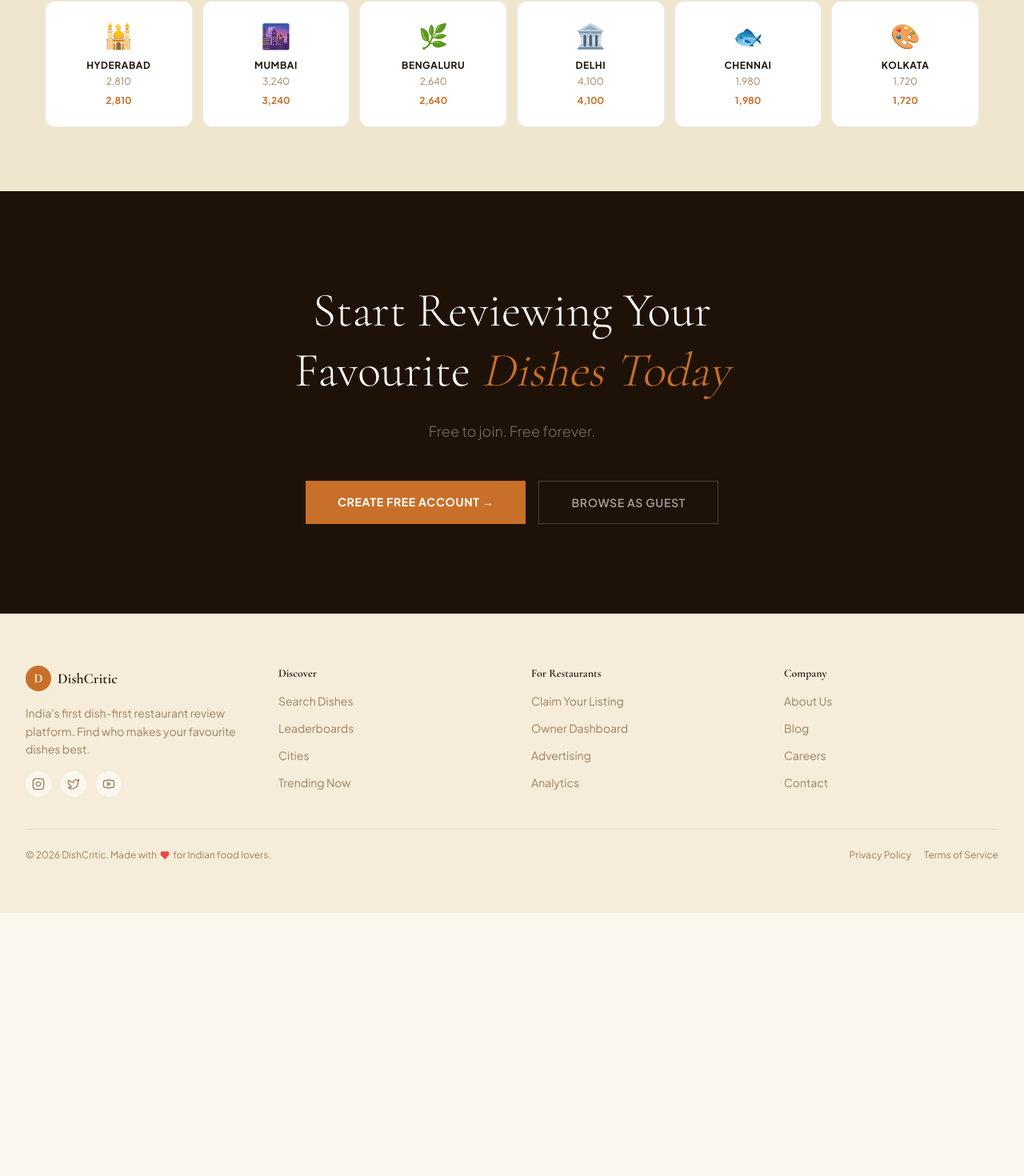
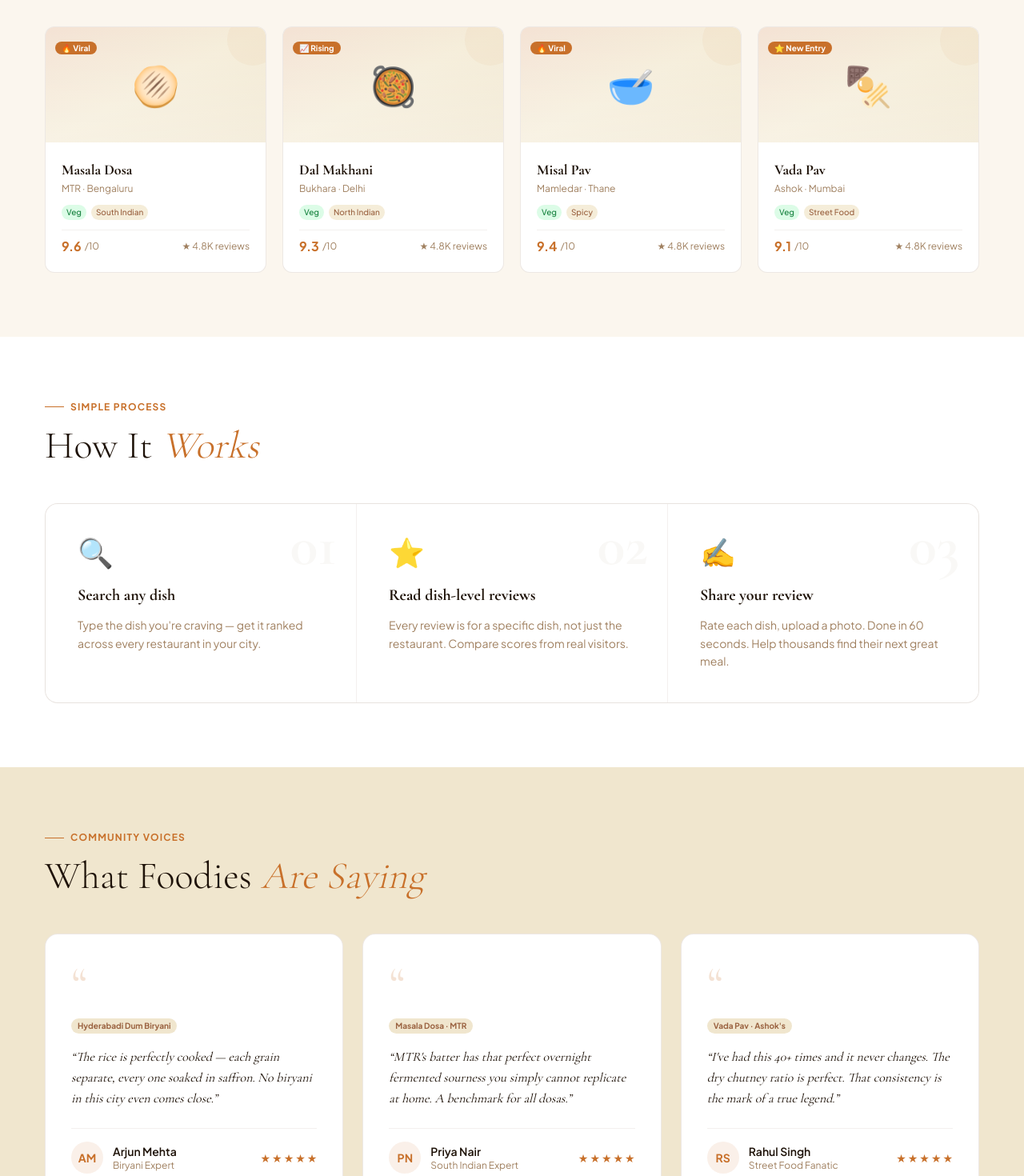
Before and after one commit to manojgarlapati19/dishcritic-web, a Next.js app: page / in a window 1280 px wide. Shown: the part 2079-3549 px from the top of the page at 80% size. Before the commit the page ends 3220 px from the top, so only its background shows below. Built offline with nearby package versions, Linux system fonts and the light colour scheme; no server answers.

Commit message:
Add missing homepage sections

```diff
--- a/app/page.tsx
+++ b/app/page.tsx
@@ -129,6 +129,143 @@ export default function HomePage() {
         </div>
       </section>
 
+      {/* TRENDING */}
+      <section className="px-14 py-20">
+        <div className="max-w-7xl mx-auto">
+          <div className="text-xs font-bold tracking-widest uppercase text-[#C8702A] mb-4 flex items-center gap-2">
+            <span className="w-6 h-px bg-[#C8702A]"></span>
+            Blowing up right now
+          </div>
+          <h2 className="font-serif text-5xl font-light text-[#1E1208] mb-12">
+            Trending Dishes <em className="text-[#C8702A]">This Week</em>
+          </h2>
+          <div className="grid grid-cols-4 gap-5">
+            {[
+              { emoji: '🫓', name: 'Masala Dosa', rest: 'MTR · Bengaluru', score: '9.6', badge: '🔥 Viral', tags: ['Veg','South Indian'] },
+              { emoji: '🥘', name: 'Dal Makhani', rest: 'Bukhara · Delhi', score: '9.3', badge: '📈 Rising', tags: ['Veg','North Indian'] },
+              { emoji: '🥣', name: 'Misal Pav', rest: 'Mamledar · Thane', score: '9.4', badge: '🔥 Viral', tags: ['Veg','Spicy'] },
+              { emoji: '🍢', name: 'Vada Pav', rest: 'Ashok · Mumbai', score: '9.1', badge: '⭐ New Entry', tags: ['Veg','Street Food'] },
+            ].map((dish) => (
+              <div key={dish.name} className="group relative bg-white border border-[rgba(107,66,38,0.12)] rounded-xl overflow-hidden hover:-translate-y-2 hover:shadow-xl transition-all duration-500 cursor-pointer">
+                <div className="h-36 bg-gradient-to-br from-[#C8702A]/20 via-[#F5EDD9] to-[#F0E6CE] flex items-center justify-center relative overflow-hidden">
+                  <div className="absolute inset-0 bg-gradient-to-t from-white/30 to-transparent"></div>
+                  <div className="absolute -top-4 -right-4 w-16 h-16 rounded-full bg-[#C8702A]/5"></div>
+                  <div className="absolute -bottom-3 -left-3 w-12 h-12 rounded-full bg-[#C8702A]/8"></div>
+                  <span className="text-5xl relative z-10 group-hover:scale-110 transition-transform duration-500">{dish.emoji}</span>
+                  <div className="absolute top-3 left-3 z-10">
+                    <span className="text-[10px] font-bold px-2 py-0.5 rounded-full bg-[#C8702A] text-white">{dish.badge}</span>
+                  </div>
+                </div>
+                <div className="p-5 space-y-3">
+                  <div>
+                    <h3 className="font-serif text-lg font-bold text-[#1E1208] group-hover:text-[#C8702A] transition-colors">{dish.name}</h3>
+                    <p className="text-xs text-[#A08060] mt-0.5">{dish.rest}</p>
+                  </div>
+                  <div className="flex gap-1.5">
+                    {dish.tags.map((tag) => (
+                      <span key={tag} className={`text-[10px] px-1.5 py-0.5 rounded-full font-medium ${
+                        tag === 'Veg' ? 'bg-green-100 text-green-700' :
+                        tag === 'Non-Veg' ? 'bg-red-100 text-red-700' :
+                        'bg-[#F5EDD9] text-[#9A6240]'
+                      }`}>
+                        {tag}
+                      </span>
+                    ))}
+                  </div>
+                  <div className="flex items-center justify-between pt-2 border-t border-[rgba(107,66,38,0.08)]">
+                    <div className="flex items-center gap-1">
+                      <span className="text-[#C8702A] font-bold font-sans text-base">{dish.score}</span>
+                      <span className="text-xs text-[#A08060]">/10</span>
+                    </div>
+                    <span className="text-xs text-[#A08060]">★ 4.8K reviews</span>
+                  </div>
+                </div>
+              </div>
+            ))}
+          </div>
+        </div>
+      </section>
+
+      {/* HOW IT WORKS */}
+      <section className="bg-white px-14 py-20">
+        <div className="max-w-7xl mx-auto">
+          <div className="text-xs font-bold tracking-widest uppercase text-[#C8702A] mb-4 flex items-center gap-2">
+            <span className="w-6 h-px bg-[#C8702A]"></span>
+            Simple process
+          </div>
+          <h2 className="font-serif text-5xl font-light text-[#1E1208] mb-12">
+            How It <em className="text-[#C8702A]">Works</em>
+          </h2>
+          <div className="grid grid-cols-3 gap-px bg-[rgba(107,66,38,0.08)] rounded-2xl overflow-hidden border border-[rgba(107,66,38,0.08)]">
+            {[
+              { number: '01', emoji: '🔍', title: 'Search any dish', desc: 'Type the dish you\'re craving — get it ranked across every restaurant in your city.' },
+              { number: '02', emoji: '⭐', title: 'Read dish-level reviews', desc: 'Every review is for a specific dish, not just the restaurant. Compare scores from real visitors.' },
+              { number: '03', emoji: '✍️', title: 'Share your review', desc: 'Rate each dish, upload a photo. Done in 60 seconds. Help thousands find their next great meal.' },
+            ].map((step) => (
+              <div key={step.number} className="relative bg-white p-10 hover:bg-[#FBF6EE] transition-colors duration-500 group">
+                <span className="absolute top-4 right-6 font-serif text-7xl font-bold text-[rgba(107,66,38,0.04)] select-none pointer-events-none">{step.number}</span>
+                <div className="text-4xl mb-5">{step.emoji}</div>
+                <h3 className="font-serif text-xl font-bold text-[#1E1208] mb-3 relative z-10">{step.title}</h3>
+                <p className="text-sm text-[#A08060] leading-relaxed relative z-10">{step.desc}</p>
+              </div>
+            ))}
+          </div>
+        </div>
+      </section>
+
+      {/* REVIEWS */}
+      <section className="bg-[#F0E6CE] px-14 py-20">
+        <div className="max-w-7xl mx-auto">
+          <div className="text-xs font-bold tracking-widest uppercase text-[#C8702A] mb-4 flex items-center gap-2">
+            <span className="w-6 h-px bg-[#C8702A]"></span>
+            Community voices
+          </div>
+          <h2 className="font-serif text-5xl font-light text-[#1E1208] mb-12">
+            What Foodies <em className="text-[#C8702A]">Are Saying</em>
+          </h2>
+          <div className="grid grid-cols-3 gap-6">
+            {[
+              {
+                name: 'Arjun Mehta', title: 'Biryani Expert', initials: 'AM',
+                quote: 'The rice is perfectly cooked — each grain separate, every one soaked in saffron. No biryani in this city even comes close.',
+                dish: 'Hyderabadi Dum Biryani', stars: 5,
+              },
+              {
+                name: 'Priya Nair', title: 'South Indian Expert', initials: 'PN',
+                quote: 'MTR\'s batter has that perfect overnight fermented sourness you simply cannot replicate at home. A benchmark for all dosas.',
+                dish: 'Masala Dosa · MTR', stars: 5,
+              },
+              {
+                name: 'Rahul Singh', title: 'Street Food Fanatic', initials: 'RS',
+                quote: 'I\'ve had this 40+ times and it never changes. The dry chutney ratio is perfect. That consistency is the mark of a true legend.',
+                dish: 'Vada Pav · Ashok\'s', stars: 5,
+              },
+            ].map((review) => (
+              <div key={review.name} className="group relative bg-white rounded-2xl border border-[rgba(107,66,38,0.12)] p-8 hover:shadow-lg transition-all duration-500">
+                <div className="absolute top-0 left-8 right-8 h-0.5 bg-[#C8702A] scale-x-0 group-hover:scale-x-100 transition-transform duration-500 origin-left rounded-full"></div>
+                <div className="font-serif text-6xl text-[#C8702A]/20 leading-none mb-2">&ldquo;</div>
+                <span className="inline-block text-[10px] font-bold px-2 py-0.5 rounded-full bg-[#F0E6CE] text-[#9A6240] mb-4">{review.dish}</span>
+                <p className="font-serif italic text-base text-[#1E1208] leading-relaxed mb-6">&ldquo;{review.quote}&rdquo;</p>
+                <div className="flex items-center gap-3 pt-4 border-t border-[rgba(107,66,38,0.08)]">
+                  <div className="w-10 h-10 rounded-full bg-[#C8702A]/10 flex items-center justify-center shrink-0">
+                    <span className="text-sm font-bold text-[#C8702A]">{review.initials}</span>
+                  </div>
+                  <div className="flex-1 min-w-0">
+                    <p className="text-sm font-semibold text-[#1E1208] truncate">{review.name}</p>
+                    <p className="text-xs text-[#A08060]">{review.title}</p>
+                  </div>
+                  <div className="flex gap-0.5 shrink-0">
+                    {Array.from({ length: 5 }).map((_, i) => (
+                      <span key={i} className={`text-sm ${i < review.stars ? 'text-[#C8702A]' : 'text-[rgba(107,66,38,0.15)]'}`}>★</span>
+                    ))}
+                  </div>
+                </div>
+              </div>
+            ))}
+          </div>
+        </div>
+      </section>
+
       {/* CITIES */}
       <section className="bg-[#F0E6CE] px-14 py-20">
         <div className="max-w-7xl mx-auto">
@@ -147,8 +284,7 @@ export default function HomePage() {
               <a key={city.name} href={`/cities/${city.name.toLowerCase()}`} className="bg-white border border-[rgba(107,66,38,0.12)] rounded-xl p-6 text-center hover:border-[#C8702A] hover:shadow-lg transition-all hover:-translate-y-1 cursor-pointer">
                 <div className="text-3xl mb-3">{city.emoji}</div>
                 <div className="text-xs font-bold tracking-wider uppercase text-[#1E1208] mb-1">{city.name}</div>
-                <div className="text-xs text-[#A08060]">{city.count}</div>
-                <div className="text-xs text-[#C8702A] font-bold mt-2">{city.count}</div>
+                <div className="text-xs text-[#A08060]">{city.count} restaurants</div>
               </a>
             ))}
           </div>
```
